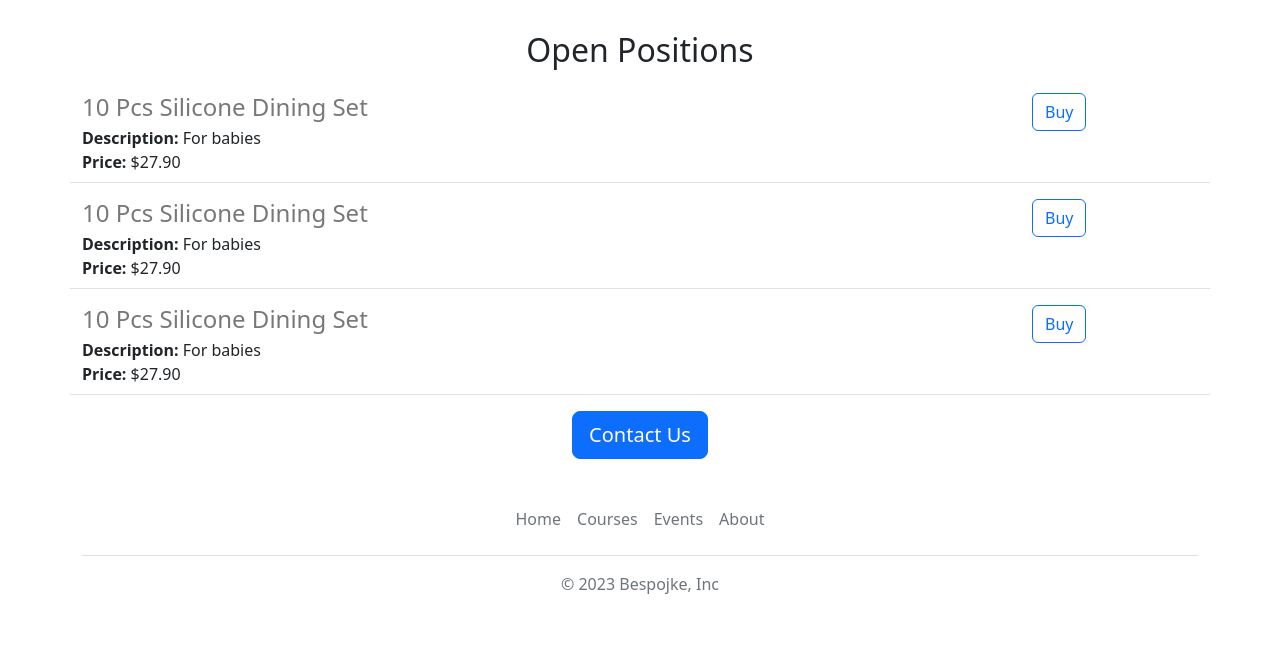
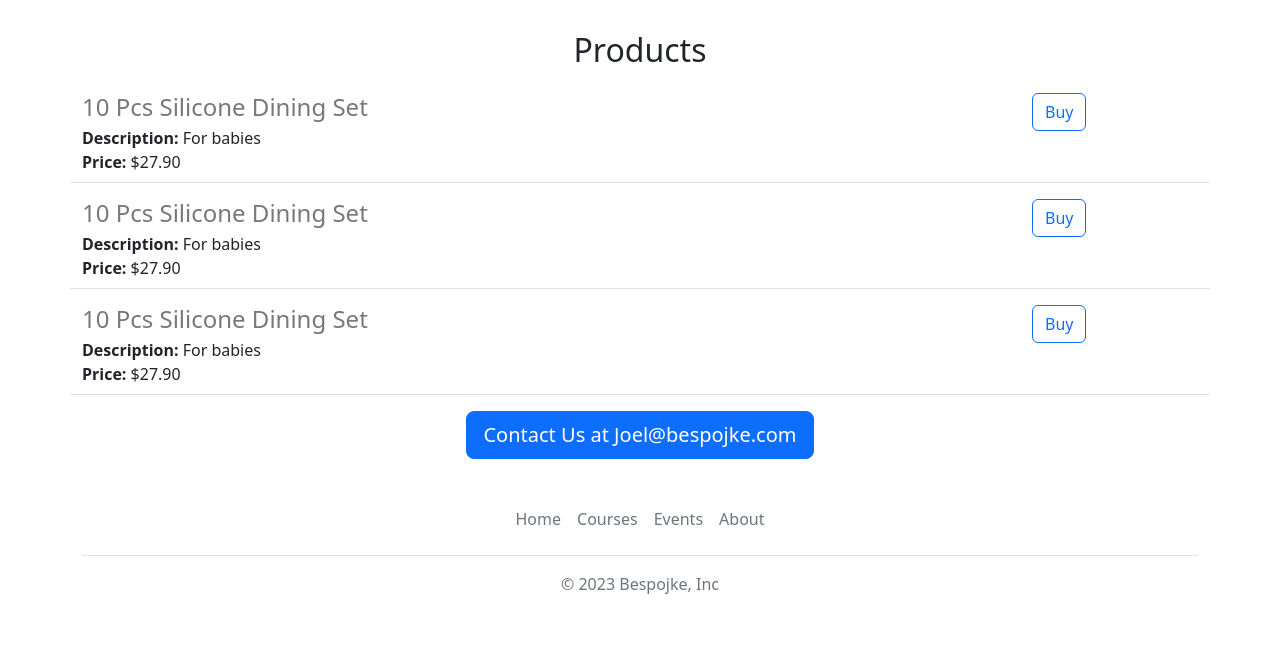
Before and after one commit to Joelkohym/Bespojke, a Flask app: page / in a window 1280 px wide. Shown: the part 833-1485 px from the top of the page. Run offline with Flask 3, Linux system fonts and the light colour scheme.

Commit message:
Changed contact

```diff
--- a/templates/home.html
+++ b/templates/home.html
@@ -31,14 +31,14 @@
         <img src="/static/people.jpeg" style="height:320px;border-radius:4px;">
         </div>
       </div>
-      <h2 class="text-center mt-2 mb-4">Open Positions</h2>
+      <h2 class="text-center mt-2 mb-4">Products</h2>
       <div>
         {% for product in products %}
           {% include 'jobitem.html' %}
         {% endfor %}
       </div>
       <div class="text-center">
-      <a class="btn btn-primary btn-lg" href="mailto:Joel@Bespojke.com?subject=Question%20about%20Products&body=My%20name%3A%20%3Cyour%20name%20here%3E%0D%0A%0D%0AMy%20questions%3A%20%3Center%20question%20here%3E%0D%0A">Contact Us</a>
+      <a class="btn btn-primary btn-lg" href="mailto:Joel@Bespojke.com?subject=Question%20about%20Products&body=My%20name%3A%20%3Cyour%20name%20here%3E%0D%0A%0D%0AMy%20questions%3A%20%3Center%20question%20here%3E%0D%0A">Contact Us at Joel@bespojke.com</a>
       </div>
     </div>
     {% include 'footer.html' %}
```
